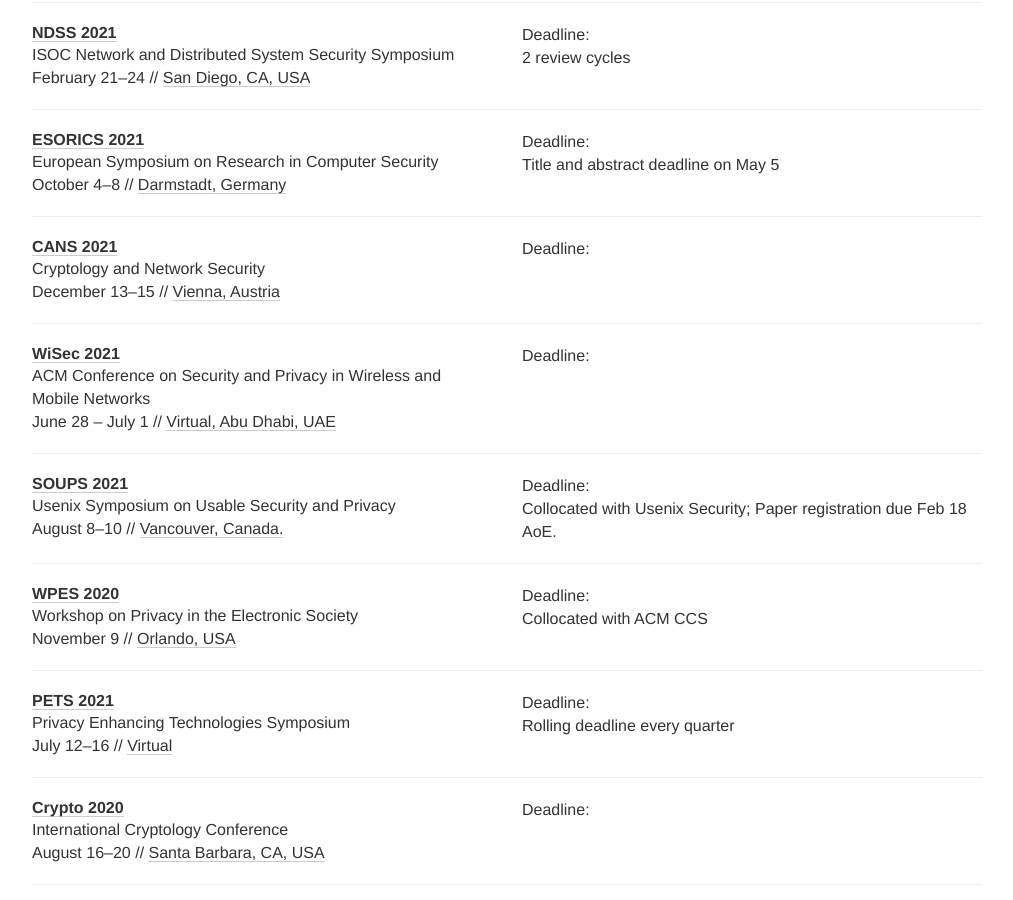
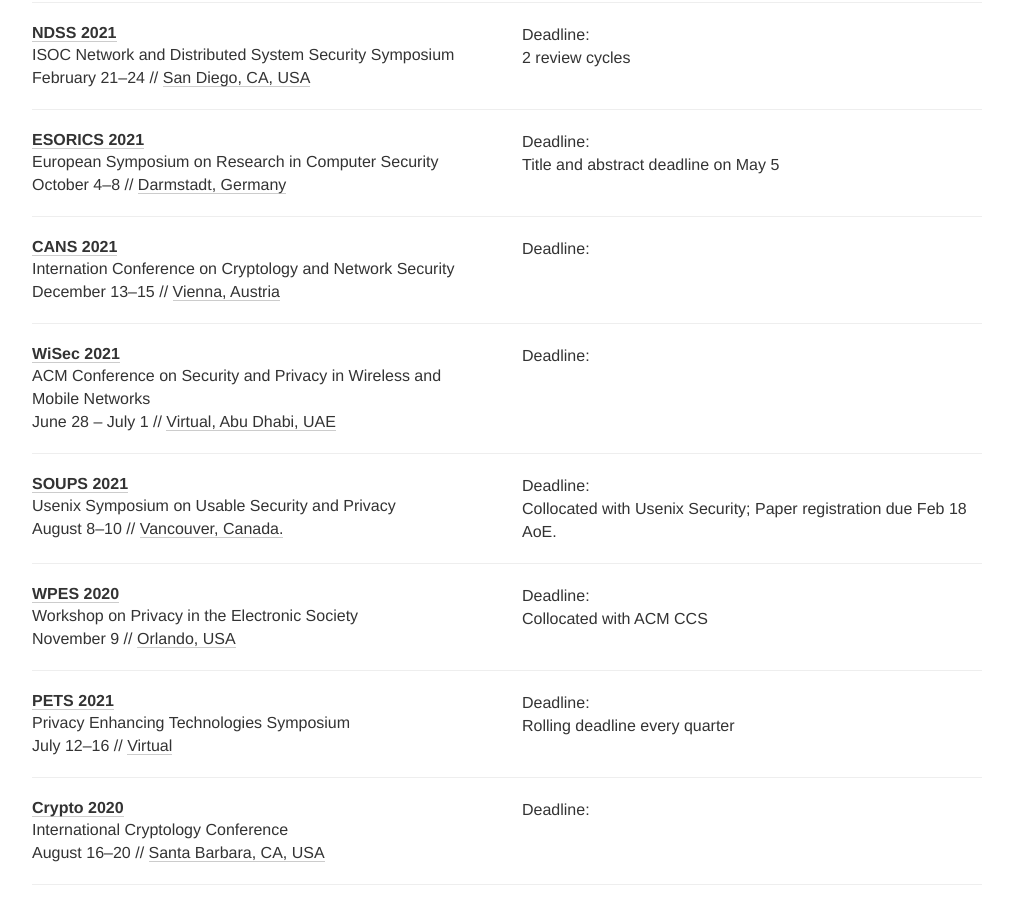
Before and after one commit to sec-deadlines/sec-deadlines.github.io, a Jekyll site: the page built from index.html, in a window 1280 px wide and 900 px high, scrolled down 857 px. Shown: the whole window, without its empty margins (133-1146 px from the left). Built offline with Jekyll 4.4.1, drawn with Linux system fonts in a browser that asks for light colours; nearby versions of some CDN libraries; comment, search, counter and statistics services are not loaded.

Commit message:
Small name and tag fixes

```diff
--- a/_data/conferences.yml
+++ b/_data/conferences.yml
@@ -85,14 +85,14 @@
   tags: [SEC, PRIV]
 
 - name: CANS
-  description: Cryptology and Network Security
+  description: Internation Conference on Cryptology and Network Security
   year: 2021
   link: https://cans2021.at/call-for-papers/
   deadline: "2021-06-01 23:59"
   timezone: Etc/GMT-1
   date: December 13-15
   place: Vienna, Austria
-  tags: [SEC, PRIV]
+  tags: [SEC, PRIV, CRYPTO]
 
 - name: WiSec
   description: ACM Conference on Security and Privacy in Wireless and Mobile Networks
```
